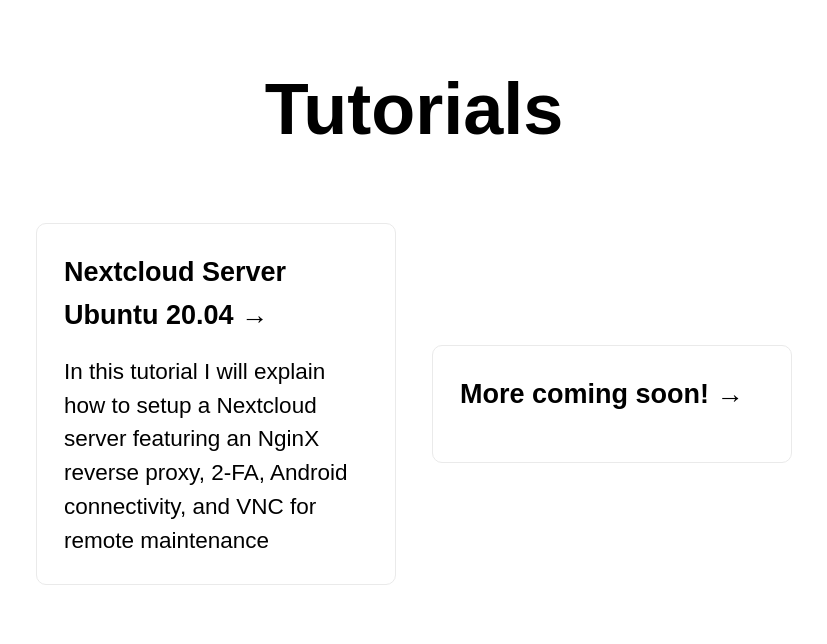
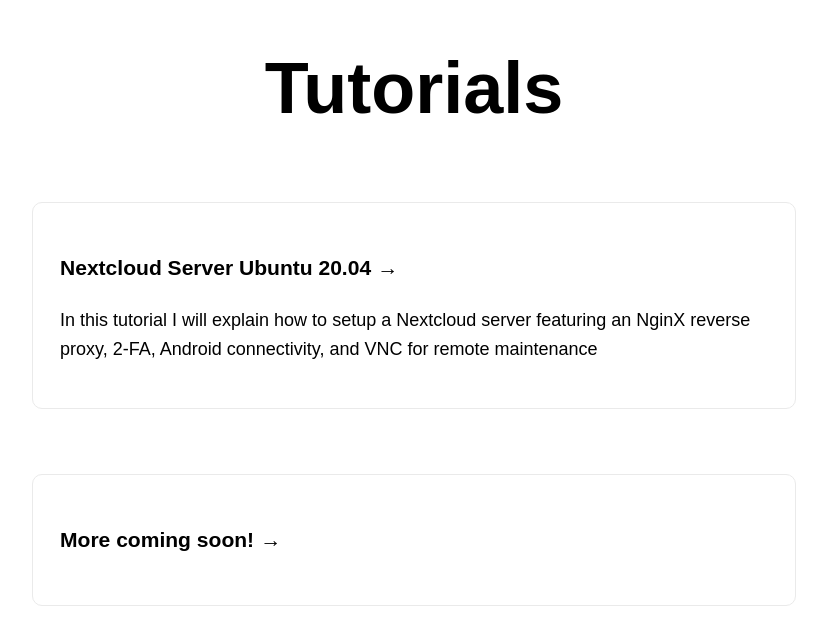
Before and after one commit to lreynolds188/Portfolio, a Next.js app: page /tutorials in a window 1280 px wide. Shown: the part 186-830 px from the top of the page, without its empty margins (226-1053 px from the left). Built offline with nearby package versions, Linux system fonts and the light colour scheme.

Commit message:
Update tutorials.js

```diff
--- a/pages/tutorials.js
+++ b/pages/tutorials.js
@@ -14,12 +14,12 @@ export default function Home() {
         <h1 className={styles.title}>Tutorials</h1>
 
         <div className={styles.grid}>
-          <a href="/tutorials/nextcloud-server" className={styles.card}>
+          <a href="/tutorials/nextcloud-server" className={styles.cardwide}>
             <h3>Nextcloud Server Ubuntu 20.04 &rarr;</h3>
             <p>In this tutorial I will explain how to setup a Nextcloud server featuring an NginX reverse proxy, 2-FA, Android connectivity, and VNC for remote maintenance</p>
           </a>
           <br />
-          <a href="/moretocome" className={styles.card}>
+          <a href="/moretocome" className={styles.cardwide}>
             <h3>More coming soon! &rarr;</h3>
           </a>
         </div>
```
